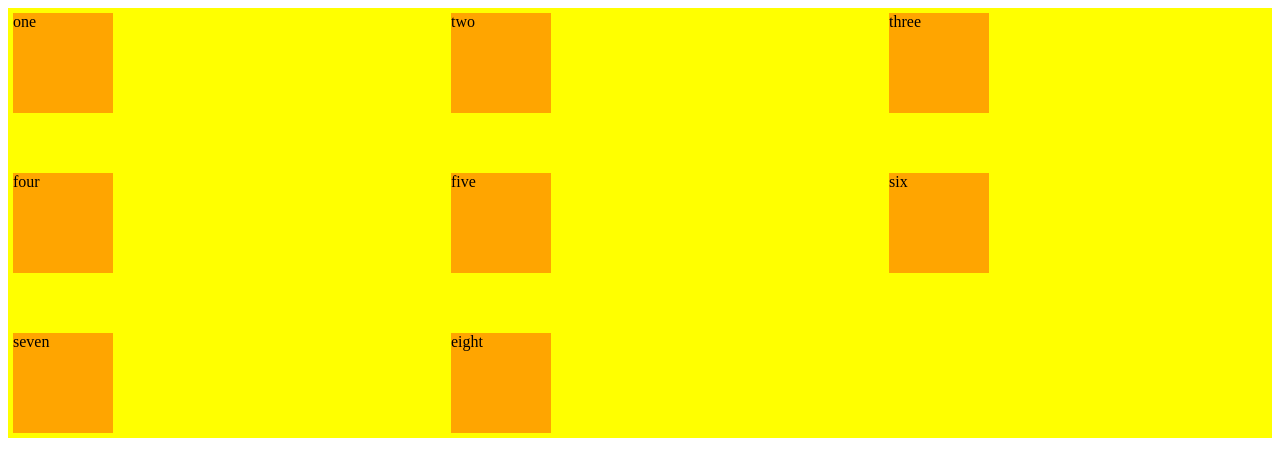
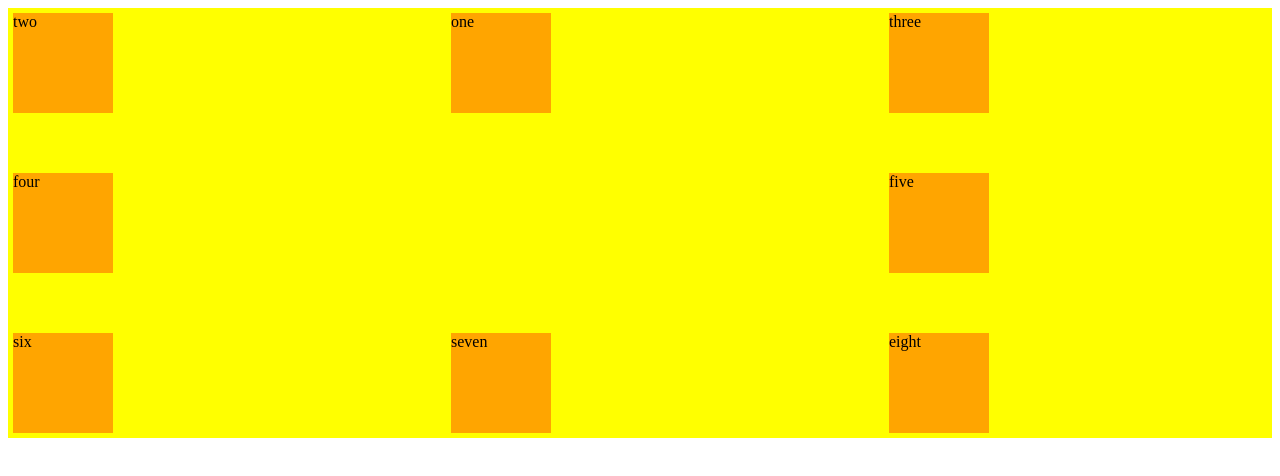
Before and after one commit to PieterJanDelbecke/codewars_TS, a website: page index.html in a window 1280 px wide. Drawn offline with Linux system fonts and the light colour scheme.

Commit message:
CSS review: grid: columns and rows

```diff
--- a/styles.css
+++ b/styles.css
@@ -13,3 +13,8 @@
     background-color: orange;
     margin: 5px;
 }
+
+.c1{
+    grid-column: 2/3;
+    grid-row: 1/3;
+}
```
